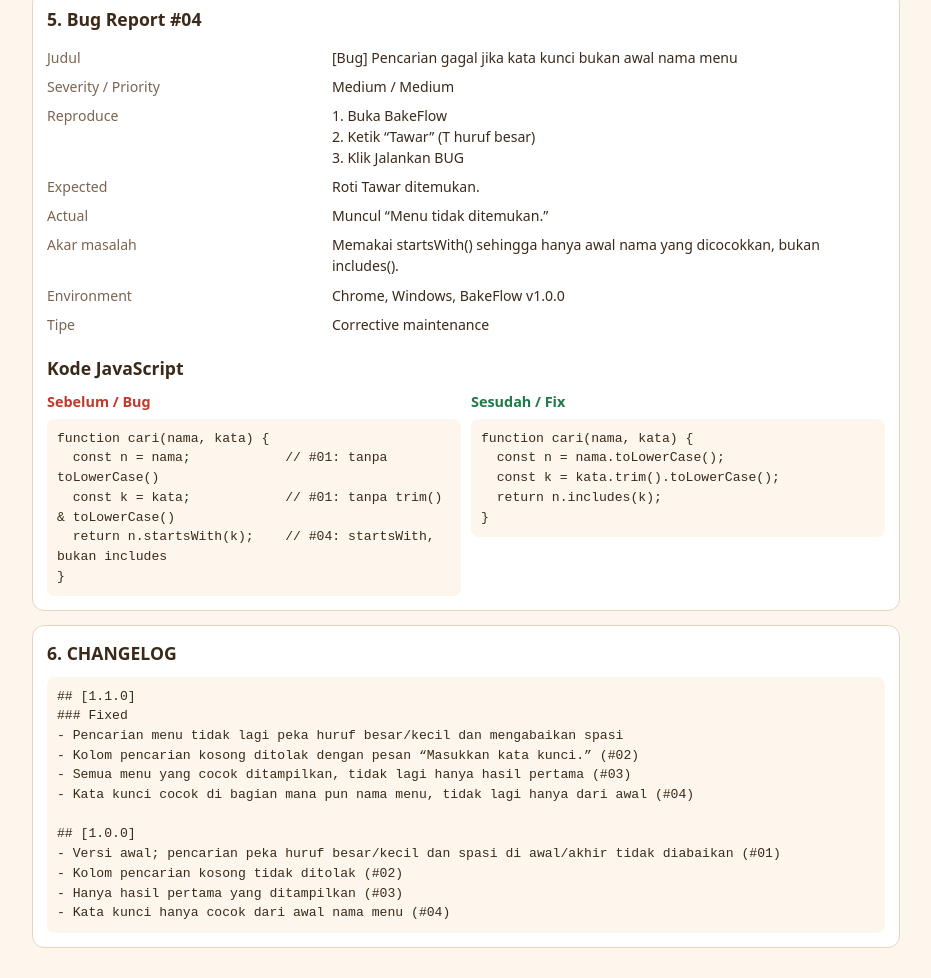
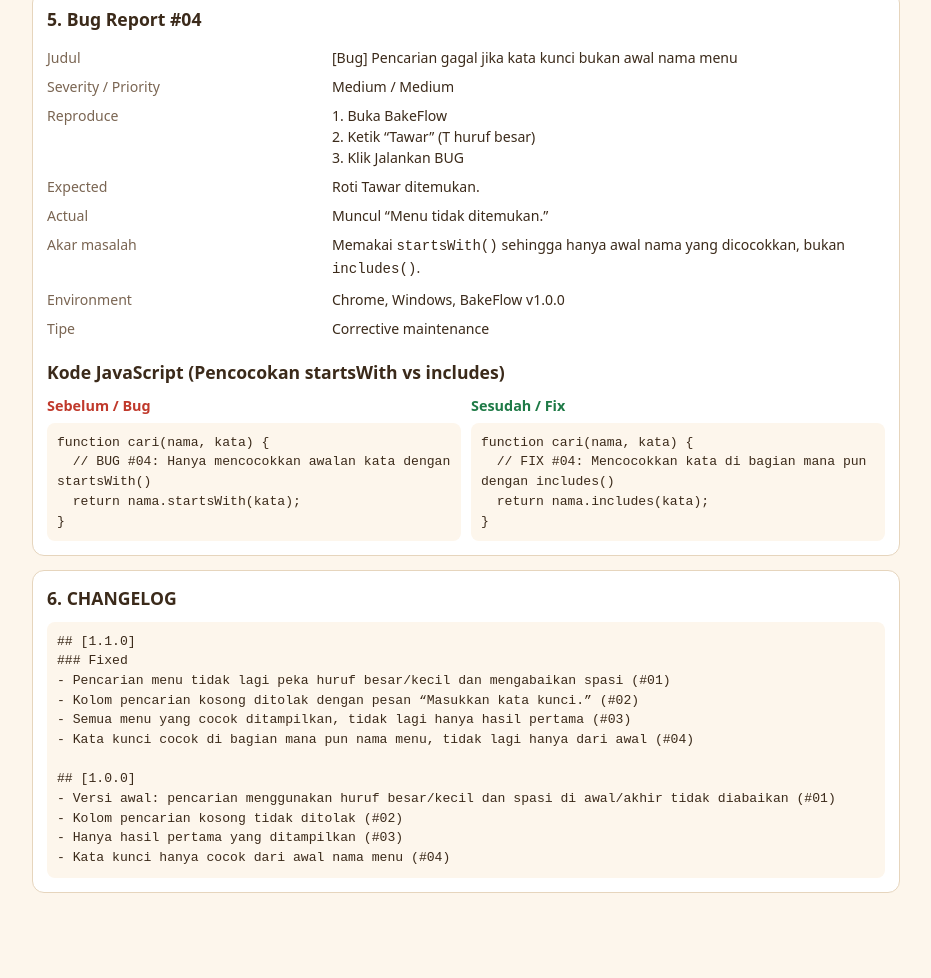
Before and after one commit to fathurhman/TUGAS-REKAYASA-PERANGKAT-LUNAK-SIMULASI-BUG-AND-FIX-PADA-APLIKASI-WEB-SEDERHANA, a website: page index.html in a window 1280 px wide. Shown: the part 2353-3331 px from the top of the page, without its empty margins (174-1105 px from the left). After the commit the page ends 3276 px from the top, so only its background shows below. Drawn offline with Linux system fonts and the light colour scheme.

Commit message:
Fix pencarian menu dan perbarui bug report

```diff
--- a/index.html
+++ b/index.html
@@ -148,23 +148,21 @@ td{padding:4px 0;vertical-align:top} td:first-child{color:var(--mu);width:34%}
       <tr><td>Reproduce</td><td>1. Buka BakeFlow<br>2. Ketik “Tawar” (T huruf besar)<br>3. Klik Jalankan BUG</td></tr>
       <tr><td>Expected</td><td>Roti Tawar ditemukan.</td></tr>
       <tr><td>Actual</td><td>Muncul “Menu tidak ditemukan.”</td></tr>
-      <tr><td>Akar masalah</td><td>Memakai startsWith() sehingga hanya awal nama yang dicocokkan, bukan includes().</td></tr>
+      <tr><td>Akar masalah</td><td>Memakai <code>startsWith()</code> sehingga hanya awal nama yang dicocokkan, bukan <code>includes()</code>.</td></tr>
       <tr><td>Environment</td><td>Chrome, Windows, BakeFlow v1.0.0</td></tr>
       <tr><td>Tipe</td><td>Corrective maintenance</td></tr>
     </table>
-    <h2 style="margin-top:16px">Kode JavaScript</h2>
+    <h2 style="margin-top:16px">Kode JavaScript (Pencocokan startsWith vs includes)</h2>
     <div class="two">
       <div><div class="lbl b">Sebelum / Bug</div>
 <pre>function cari(nama, kata) {
-  const n = nama;            // #01: tanpa toLowerCase()
-  const k = kata;            // #01: tanpa trim() &amp; toLowerCase()
-  return n.startsWith(k);    // #04: startsWith, bukan includes
+  // BUG #04: Hanya mencocokkan awalan kata dengan startsWith()
+  return nama.startsWith(kata);
 }</pre></div>
       <div><div class="lbl f">Sesudah / Fix</div>
 <pre>function cari(nama, kata) {
-  const n = nama.toLowerCase();
-  const k = kata.trim().toLowerCase();
-  return n.includes(k);
+  // FIX #04: Mencocokkan kata di bagian mana pun dengan includes()
+  return nama.includes(kata);
 }</pre></div>
     </div>
   </div>
@@ -173,13 +171,13 @@ td{padding:4px 0;vertical-align:top} td:first-child{color:var(--mu);width:34%}
     <h2>6. CHANGELOG</h2>
 <pre>## [1.1.0]
 ### Fixed
-- Pencarian menu tidak lagi peka huruf besar/kecil dan mengabaikan spasi
+- Pencarian menu tidak lagi peka huruf besar/kecil dan mengabaikan spasi (#01)
 - Kolom pencarian kosong ditolak dengan pesan “Masukkan kata kunci.” (#02)
 - Semua menu yang cocok ditampilkan, tidak lagi hanya hasil pertama (#03)
 - Kata kunci cocok di bagian mana pun nama menu, tidak lagi hanya dari awal (#04)
 
 ## [1.0.0]
-- Versi awal; pencarian peka huruf besar/kecil dan spasi di awal/akhir tidak diabaikan (#01)
+- Versi awal: pencarian menggunakan huruf besar/kecil dan spasi di awal/akhir tidak diabaikan (#01)
 - Kolom pencarian kosong tidak ditolak (#02)
 - Hanya hasil pertama yang ditampilkan (#03)
 - Kata kunci hanya cocok dari awal nama menu (#04)</pre>
@@ -190,9 +188,13 @@ td{padding:4px 0;vertical-align:top} td:first-child{color:var(--mu);width:34%}
 const MENU=["Roti Tawar","Croissant","Donat Cokelat","Roti Sobek Keju"];
 
 // Versi BUG (#01 tanpa lowercase/trim, #04 startsWith)
-function cariBug(nama,kata){const n=nama;const k=kata;return n.startsWith(k);}
+function cariBug(nama, kata) {
+  return nama.startsWith(kata);
+}
 // Versi FIX
-function cariFix(nama,kata){const n=nama.toLowerCase();const k=kata.trim().toLowerCase();return n.includes(k);}
+function cariFix(nama, kata) {
+  return nama.includes(kata);
+}
 // Pencarian menu: BUG (#02 tanpa validasi, #03 find) dan FIX
 function cariMenuBug(kata){const h=MENU.find(m=>cariBug(m,kata));return h?[h]:[];}
 function cariMenuFix(kata){if(!kata.trim())return"Masukkan kata kunci.";return MENU.filter(m=>cariFix(m,kata));}
```
